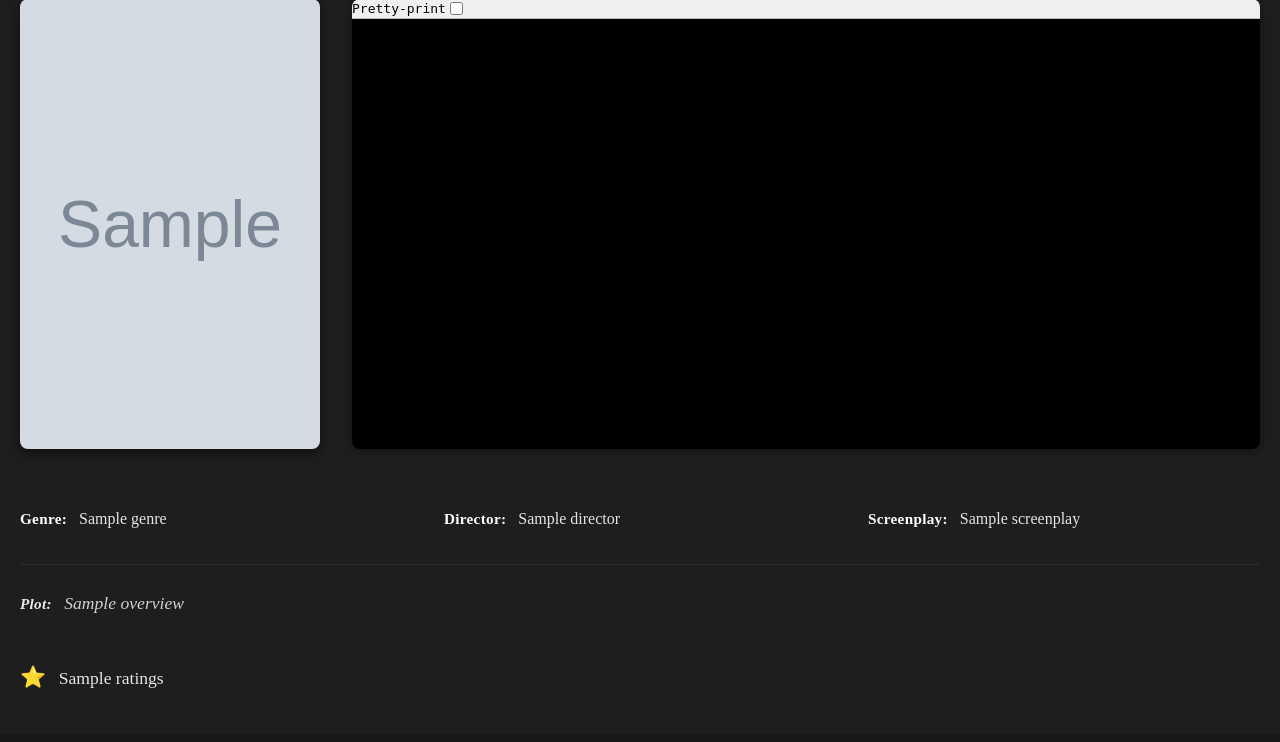
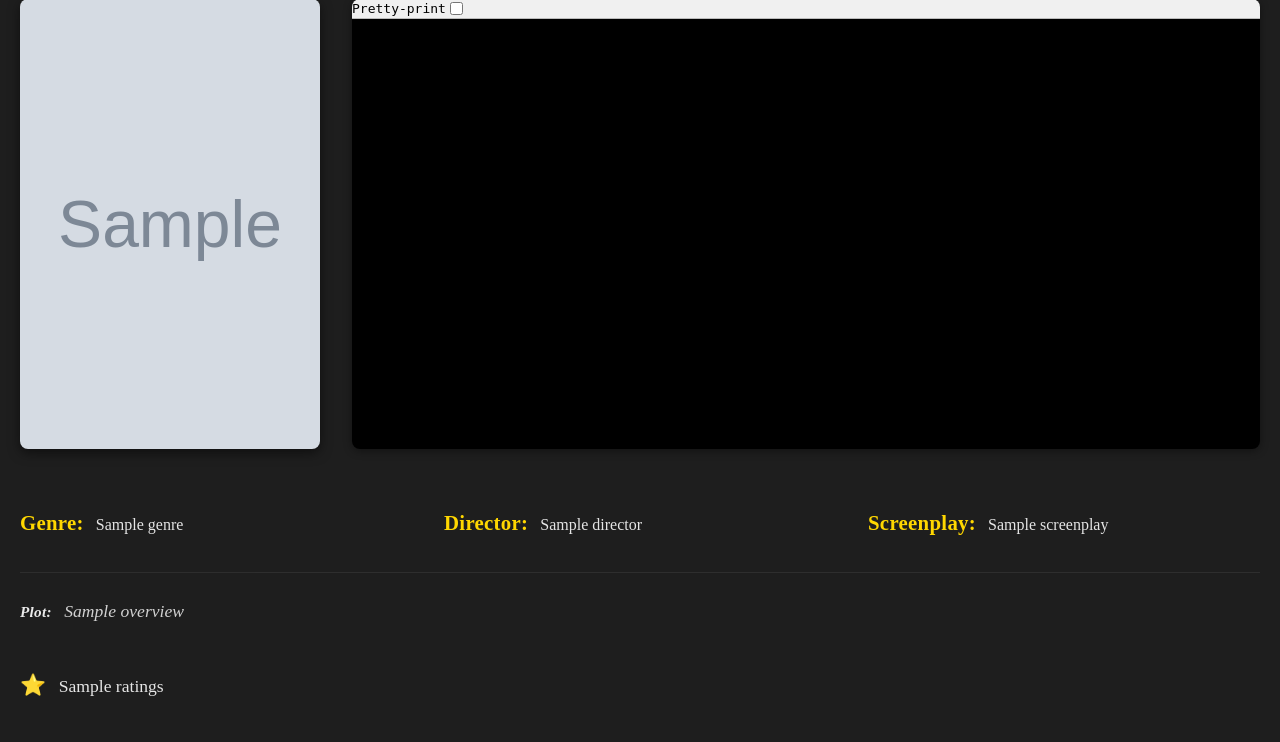
Before and after one commit to KaiCapewell1/Netzilla, a Flask app: template templates/movie.html in a window 1280 px wide. Shown: the part 255-997 px from the top of the page. Before the commit the page ends 943 px from the top, so only its background shows below. Run offline with Flask 3, Linux system fonts and the light colour scheme; the template is opened without the code that fills it: most values are stand-ins (such as "Sample title", 1, 10 or a date in 2020); grey boxes marked "Sample" are stand-in pictures.

Commit message:
omg its dragging

```diff
--- a/static/css/style.css
+++ b/static/css/style.css
@@ -249,6 +249,7 @@
   margin-top: 1rem;
 }
 
+/* Default strong styling */
 .movie_info strong {
   color: #ffffff;
   font-weight: 600;
@@ -258,7 +259,14 @@
   letter-spacing: 0.3px;
 }
 
-/* Star Rating Styling (The actual rating) */
+/* NEW: Genre, Director, Screenplay Title Styling */
+.movie_info p:nth-child(-n+3) strong {
+    color: #ffd700; /* Gold Yellow */
+    font-size: 1.3rem; /* Larger Size */
+    font-weight: 700;
+}
+
+/* Star Rating Styling (The actual rating) - Keeping the same gold color */
 .movie_info p:nth-child(5) strong {
   color: #ffd700;
   font-size: 1.3rem;
```
